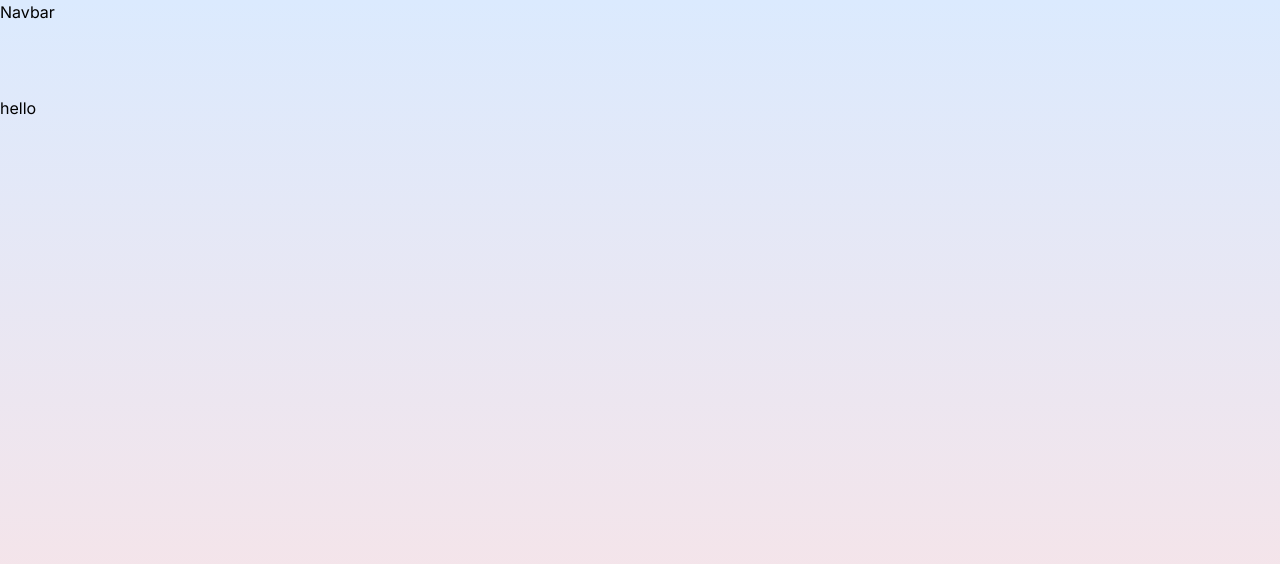
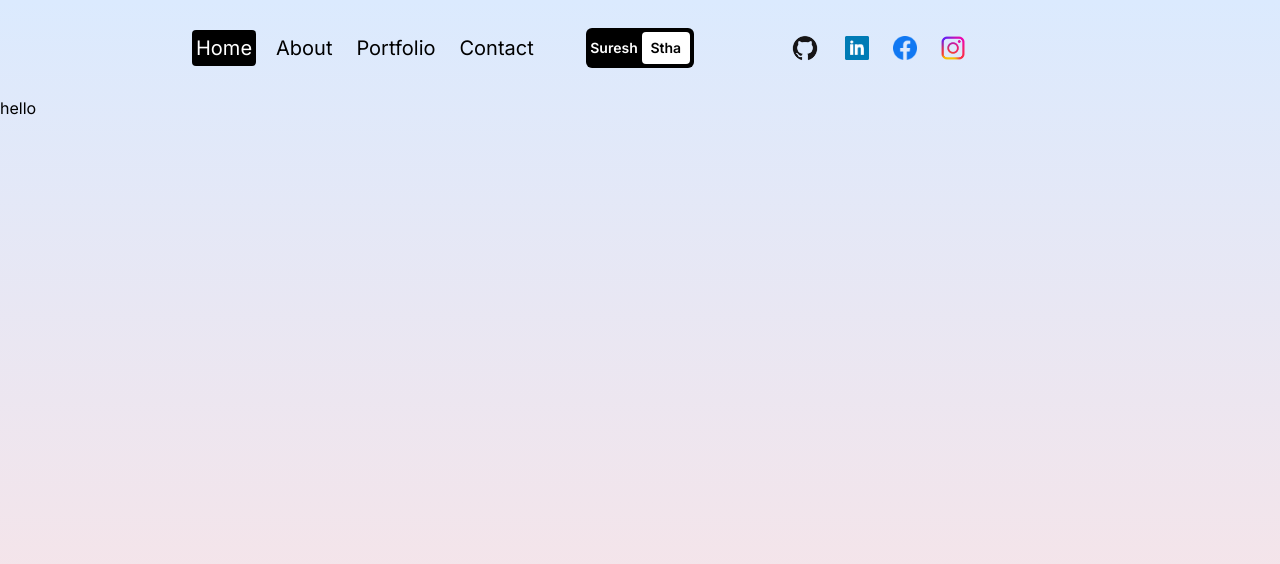
Before and after one commit to Suresh901/portfolio, a Next.js app: page / in a window 1280 px wide. Shown: the top 564 px of the page. Built offline with nearby package versions, Linux system fonts and the light colour scheme.

Commit message:
navbar added

```diff
--- /dev/null
+++ b/src/components/NavLink.jsx
@@ -0,0 +1,15 @@
+"use client"
+
+import Link from "next/link";
+import { usePathname } from "next/navigation"
+
+const NavLink = ({ link }) => {
+    const pathname = usePathname();
+    return (
+        <Link href={link.url} className={`rounded p-1 ${pathname === link.url && "bg-black text-white"} `}>
+            {link.title}
+        </Link>
+    )
+}
+
+export default NavLink
--- a/src/components/Navbar.jsx
+++ b/src/components/Navbar.jsx
@@ -1,6 +1,72 @@
+"use client"
+
+import Link from "next/link"
+import { useState } from "react";
+import { RxHamburgerMenu } from "react-icons/rx";
+import NavLink from '@/components/NavLink'
+
+const links = [
+    { url: '/', title: "Home" },
+    { url: '/about', title: "About" },
+    { url: '/portfolio', title: "Portfolio" },
+    { url: '/contact', title: "Contact" },
+]
+
 const Navbar = () => {
+    const [open, setOpen] = useState(false)
+
     return (
-        <div>Navbar</div>
+        <div className="h-full flex items-center justify-between px-4 sm:px-8 md:px-12 lg:px-20 xl:px-48 text-xl">
+            {/* links */}
+            <div className="hidden md:flex gap-4 w-1/3">
+                {links.map(link => (
+                    <NavLink link={link} key={link.title} />
+                )
+                )}
+            </div>
+            {/* logo */}
+            <div className="md:hidden lg:flex xl:w-1/3 xl:justify-center">
+                <Link href='/' className="text-sm bg-black rounded-md p-1 font-semibold flex items-center justify-center ">
+                    <span className="text-white mr-1">Suresh</span>
+                    <span className="w-12 h-8 bg-white rounded text-black flex items-center justify-center">Stha</span>
+                </Link>
+            </div>
+
+
+            {/* icons  */}
+            <div className="hidden md:flex items-center gap-6 w-1/3">
+                <Link href='https://github.com/Suresh901'>
+                    <img src="/github.png" alt="" className="w-8 h-8" />
+                </Link>
+                <Link href='https://www.linkedin.com/in/suresh-shrestha-784b98256/'>
+                    <img src="/linkedin.png" alt="" className="w-6 h-6" />
+                </Link>
+                <Link href='https://facebook.com/cresus.stha'>
+                    <img src="/facebook.png" alt="" className="w-6 h-6" />
+                </Link>
+                <Link href='https://www.instagram.com/err0r_404_n0tf0und/'>
+                    <img src="/insta.png" alt="" className="w-6 h-6" />
+                </Link>
+
+            </div>
+
+            {/* responsive menu */}
+            <div className="md:hidden">
+                <RxHamburgerMenu size={25} className="z-50 relative text-black" onClick={() => setOpen(!open)} />
+                {/* menu list */}
+                {
+                    open &&
+                    <div className="absolute bg-black top-0 right-0 w-screen h-screen text-white flex flex-col items-center justify-center gap-8 text-3xl">
+                        {links.map(link => (
+                            <Link href={link.url} key={link.title}>{link.title}</Link>
+                        )
+                        )}
+                    </div>
+                }
+
+            </div>
+
+        </div>
     )
 }
 
```
